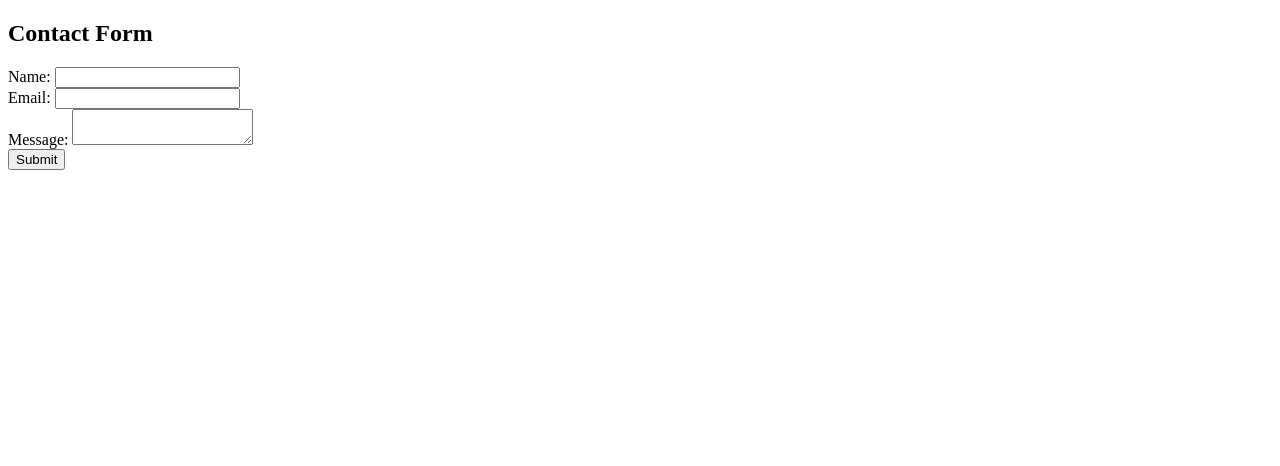
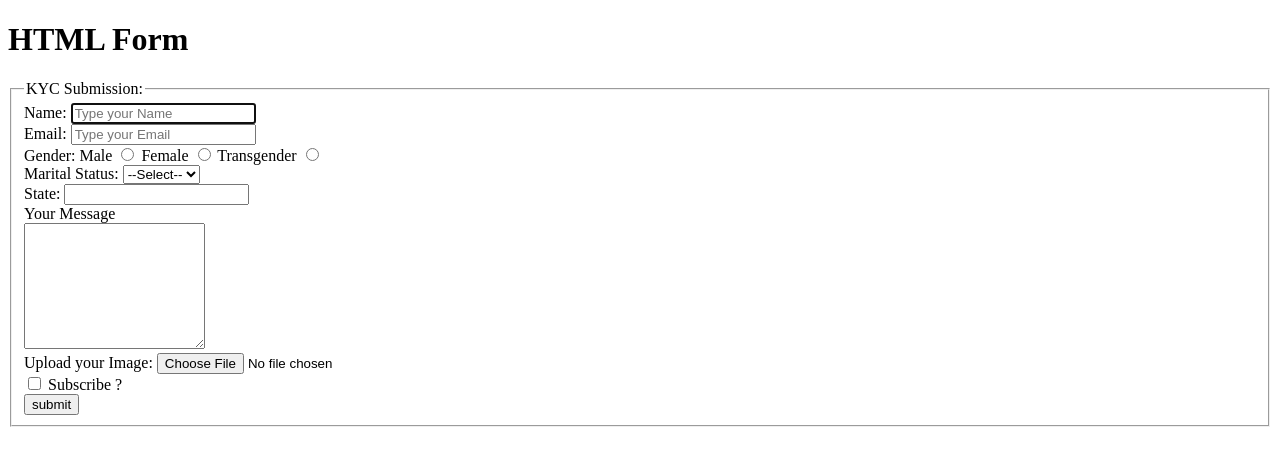
Before and after one commit to Sandhyodip/HTML-Basic, a plain HTML site: page form.html in a window 1280 px wide. Drawn offline with Linux system fonts and the light colour scheme.

Commit message:
Document Updated 21/01/2024

```diff
--- a/form.html
+++ b/form.html
@@ -6,18 +6,45 @@
     <title>Simple Form</title>
 </head>
 <body>
-    <h2>Contact Form</h2>
-    <form action="action_submit.php" method="post">
-        <label for="name">Name:</label>
-        <input type="text" id="name" name="name" required><br>
+   <h1>HTML Form</h1>
+   <form action="/action_page.php">
+    <fieldset>
+        <legend>KYC Submission:</legend>
+         <label for="name">Name:</label>
+         <input type="text" name="name" id="name" required autocomplete="on" placeholder="Type your Name" autofocus> <br>
+         <label for="email">Email:</label>
+         <input type="email" name="email" id="email" required autocomplete="on" placeholder="Type your Email" autofocus> <br>
+         <span>Gender:</span>
+          <label for="male">Male</label>
+          <input type="radio" name="gender" id="male" value="male">
+          <label for="female">Female</label>
+          <input type="radio" name="gender" id="female" value="female">
+          <label for="trans">Transgender</label>
+          <input type="radio" name="gender" id="trans" value="transgender"><br>
+          <label for="status">Marital Status:</label>
+          <select name="status" id="status">
+            <option>--Select--</option>
+            <option value="single">Single</option>
+            <option value="married">Married</option>
+            <option value="divorced">Divorced</option>
+            <option value="widow">Widow</option>
+        </select> <br>
+        <label for="state">State:</label>
+        <input list="state" name="state">
+        <datalist id="state">
+            <option value="WB">
+            <option value="Kerala">
+            <option value="Tripura">
+        </datalist> <br>
+        <label for="message">Your Message</label> <br>
+        <textarea name="message" id="message" cols="20" rows="8"></textarea><br>
+        <label for="image">Upload your Image:</label>
+        <input type="file" name="image" id="image"> <br>
+        <input type="checkbox" name="check" id="check">
+        <label for="check">Subscribe ?</label> <br>
+        <input type="submit" value="submit">
+    </fieldset>
+</form>
 
-        <label for="email">Email:</label>
-        <input type="email" id="email" name="email" required><br>
-
-        <label for="message">Message:</label>
-        <textarea id="message" name="message" required></textarea><br>
-
-        <input type="submit" value="Submit">
-    </form>
 </body>
 </html>
```
Also changed, not shown: other.html (added, +20 -0 lines), 1 other file.
